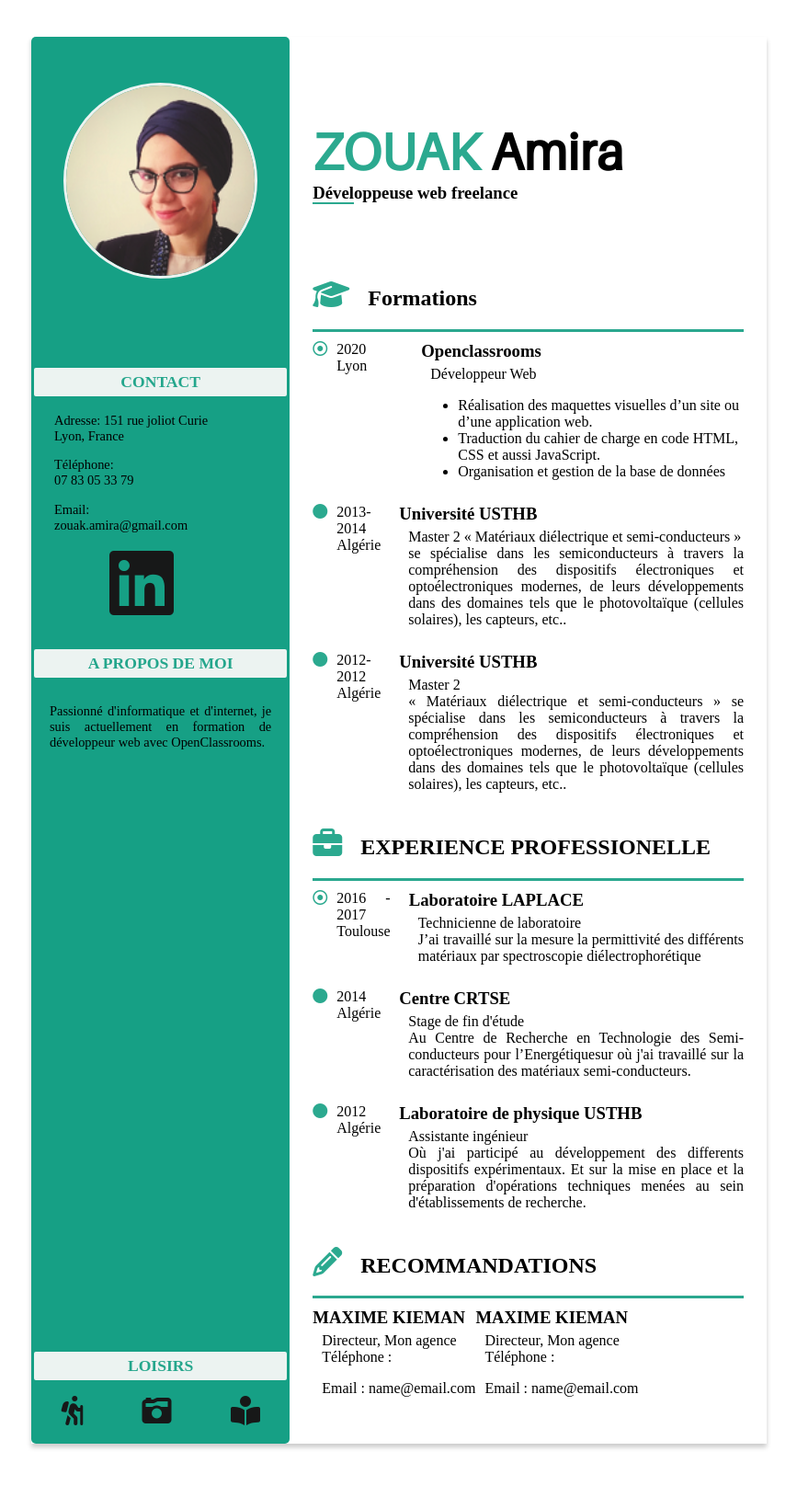
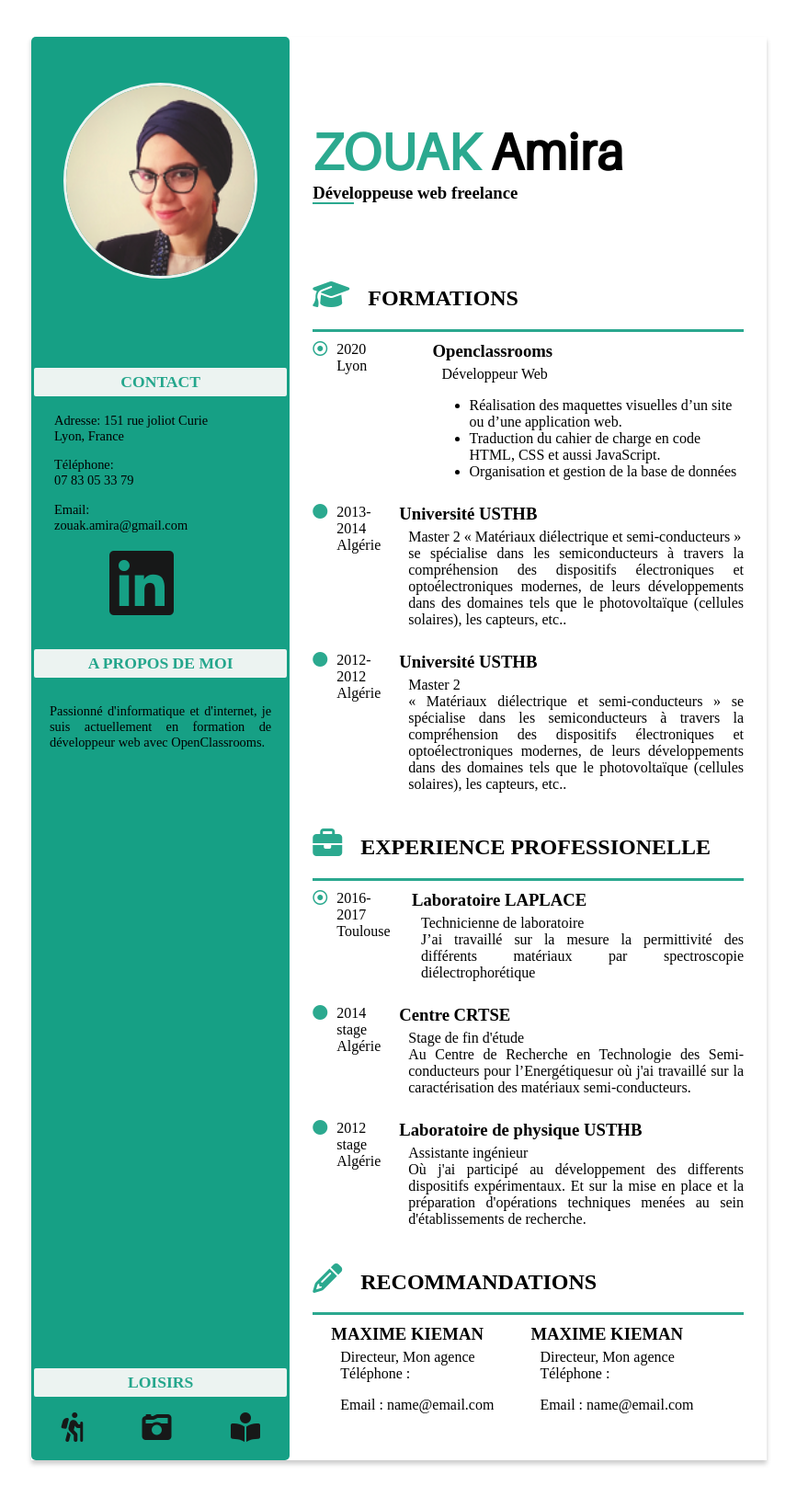
Before and after one commit to serendipity-coding/Projet1_CV, a plain HTML site: page index.html in a window 1280 px wide. Shown: the whole page at 92% size, without its empty margins (206-1073 px from the left). Drawn offline with Linux system fonts and the light colour scheme; files whose address does not match are found by name.

Commit message:
rd is up to date

```diff
--- a/index.html
+++ b/index.html
@@ -68,7 +68,7 @@
             <section class="training">
                 <div class="title">
                     <i class="fas fa-graduation-cap fa-2x"></i>
-                    <h2>Formations</h2>
+                    <h2>FORMATIONS</h2>
                 </div>
                 <div class="content">
                     <div class="content__date">
@@ -124,7 +124,7 @@
                 <div class="content">
                     <div class="content__date">
                         <i class="far fa-dot-circle"></i>
-                        <p>2016 - 2017</br>Toulouse</p>
+                        <p>2016-2017</br>Toulouse</p>
                     </div>
                     <div class="content__text">
                         <h3>Laboratoire LAPLACE</h3>
@@ -138,7 +138,7 @@
                 <div class="content">
                     <div class="content__date">
                         <i class="fas fa-circle"></i>
-                        <p>2014 </br>Algérie</p>
+                        <p>2014 stage </br>Algérie</p>
                     </div>
                     <div class="content__text">
                         <h3>Centre CRTSE</h3>
@@ -152,7 +152,7 @@
                 <div class="content">
                     <div class="content__date">
                         <i class="fas fa-circle"></i>
-                        <p>2012 </br>Algérie</p>
+                        <p>2012 stage</br>Algérie</p>
                     </div>
                     <div class="content__text">
                         <h3>Laboratoire de physique USTHB</h3>
--- a/style.css
+++ b/style.css
@@ -141,7 +141,6 @@ i {
 }
 .content {
   display: flex;
-
   margin-bottom: 10px;
   margin-top:10px;
 }
@@ -149,7 +148,7 @@ i {
   display: flex;
   flex-direction: row;
   margin-right: 20px;
-  width: 30%;
+  width: 35%;
 }
 .content__text{
   width:auto;
@@ -163,7 +162,9 @@ h3{
   margin-top: 0px;
   margin-bottom: 5px;
 }
-
+.content__1 {
+  margin: auto 20px;
+}
 /** RESPONSIVE DESIGN
 *******************************************************/
 /*Tablettes*/
@@ -208,6 +209,7 @@ h3{
     width: auto;
     padding-left: 10px;
     padding-right: 10px;
+    margin-bottom: 20px;
   }
   .edge__photo {
     display: none;
@@ -278,4 +280,8 @@ h3{
     margin: auto;
     box-shadow: 0px 4px 5px #eeebeb;
   }
+  .edge_icons{
+    display: flex;
+    justify-content: space-evenly;
+  }
 }
```
